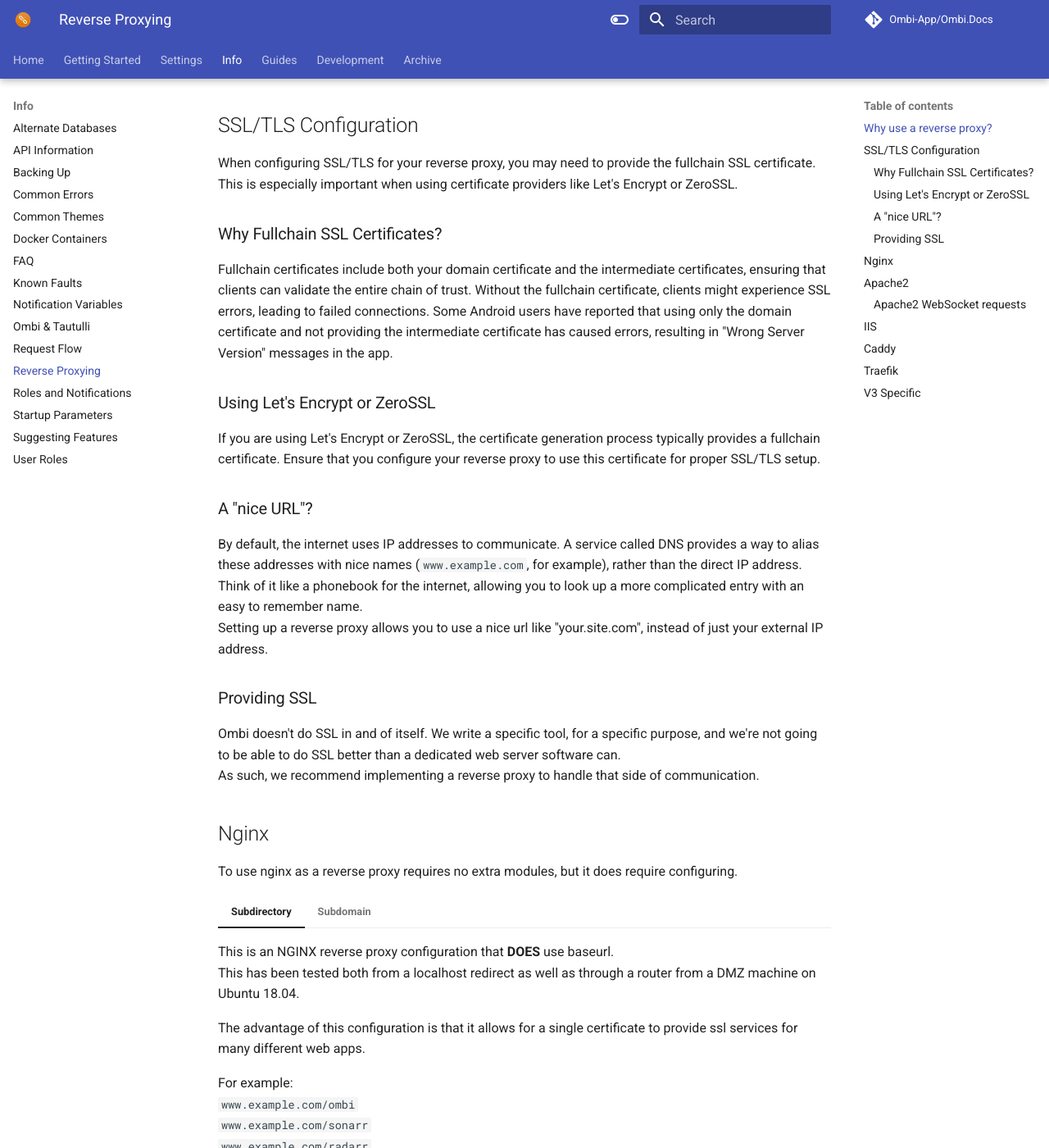
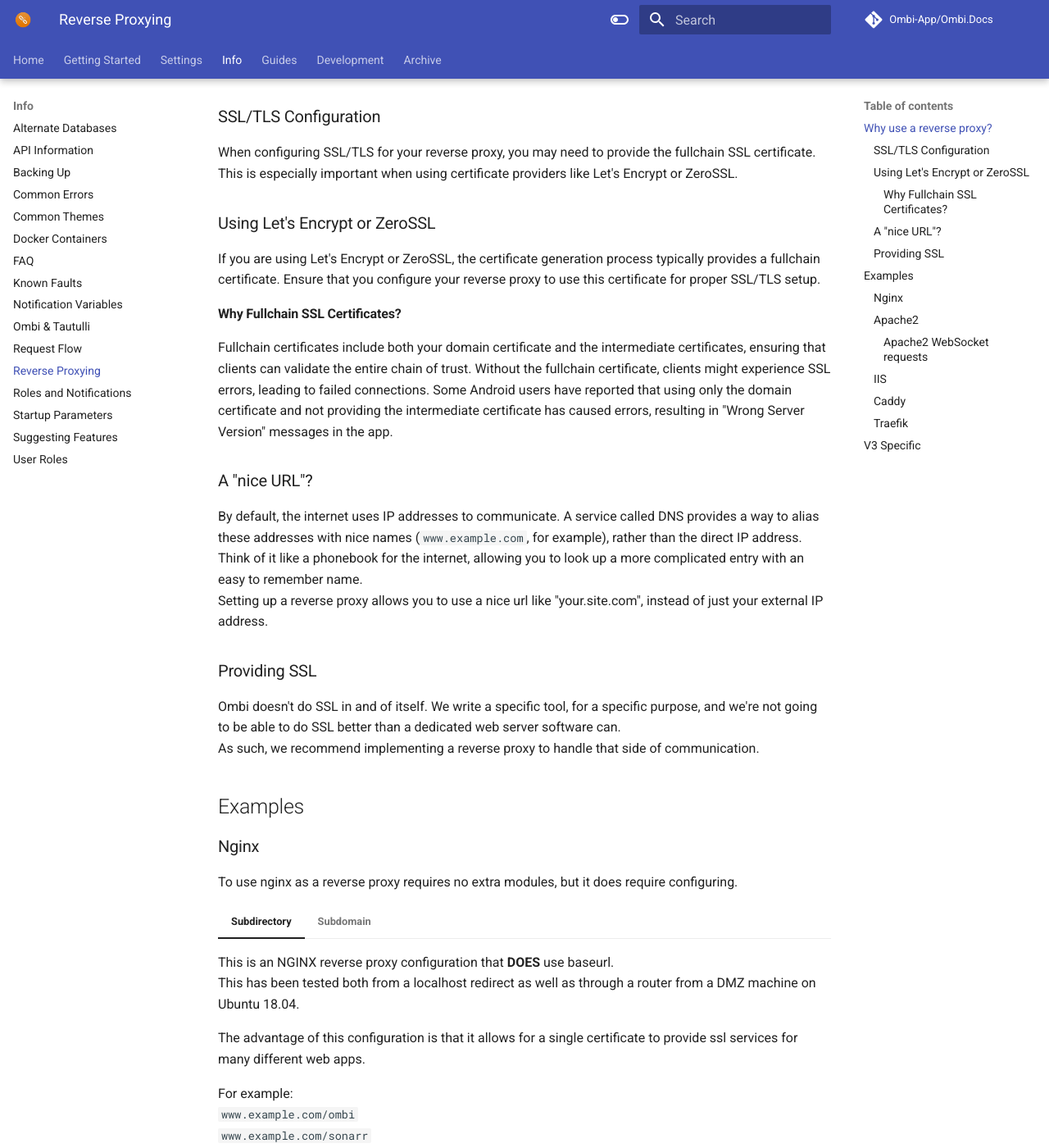
Before and after one commit to Ombi-app/Ombi.Docs, an MkDocs documentation site: the page built from docs/info/reverse-proxy.md, in a window 1280 px wide and 1400 px high, scrolled down 452 px. Shown: the whole window at 82% size. Built offline with MkDocs 1.6.1 and Material for MkDocs 9.7.7, drawn with Linux system fonts in a browser that asks for light colours; comment, search, counter and statistics services are not loaded; some of the changed text lies outside the part shown.

Commit message:
Tidy SSL notes

```diff
--- a/docs/info/reverse-proxy.md
+++ b/docs/info/reverse-proxy.md
@@ -12,18 +12,19 @@
 - Providing a nice URL for users to access (instead of `http://your.external.ip.address:port`).
 - Providing a layer of SSL security for your Ombi users.
 
-## SSL/TLS Configuration
+### SSL/TLS Configuration
 
 When configuring SSL/TLS for your reverse proxy, you may need to provide the fullchain SSL certificate. This is especially important when using certificate providers like Let's Encrypt or ZeroSSL.
-
-### Why Fullchain SSL Certificates?
-
-Fullchain certificates include both your domain certificate and the intermediate certificates, ensuring that clients can validate the entire chain of trust. Without the fullchain certificate, clients might experience SSL errors, leading to failed connections.
-Some Android users have reported that using only the domain certificate and not providing the intermediate certificate has caused errors, resulting in "Wrong Server Version" messages in the app.
 
 ### Using Let's Encrypt or ZeroSSL
 
 If you are using Let's Encrypt or ZeroSSL, the certificate generation process typically provides a fullchain certificate. Ensure that you configure your reverse proxy to use this certificate for proper SSL/TLS setup.
+
+
+#### Why Fullchain SSL Certificates?
+
+Fullchain certificates include both your domain certificate and the intermediate certificates, ensuring that clients can validate the entire chain of trust. Without the fullchain certificate, clients might experience SSL errors, leading to failed connections.
+Some Android users have reported that using only the domain certificate and not providing the intermediate certificate has caused errors, resulting in "Wrong Server Version" messages in the app.
 
 ### A "nice URL"?
 
@@ -35,7 +36,9 @@
 Ombi doesn't do SSL in and of itself. We write a specific tool, for a specific purpose, and we're not going to be able to do SSL better than a dedicated web server software can.
 As such, we recommend implementing a reverse proxy to handle that side of communication.
 
-## Nginx
+## Examples
+
+### Nginx
 
 To use nginx as a reverse proxy requires no extra modules, but it does require configuring.
 
@@ -163,7 +166,7 @@
 
 ***
 
-## Apache2
+### Apache2
 
 To run Apache with a reverse proxy setup, you'll need to activate certain modules. The following instructions are for Debian, please adjust commands for each package manager your OS uses.
 (assume all commands require sudo):
@@ -220,7 +223,7 @@
 
 Add `ProxyPass "/.well-known/" "!"` to the configuration file to allow Lets Encrypt to renew the subdomain TLS certificate.
 
-### Apache2 WebSocket requests
+#### Apache2 WebSocket requests
 
 While WebSockets are not a _requirement_ for Ombi to work, it does run a lot faster if it is able to use them. WebSocket requests need to be specifically handled when using a reverse proxy.
 With Apache2, the configuration below needs to be applied in addition to any ProxyPass/ProxyReverse configuration in the `<Location>` or `<VirtualHost>` block. This will ensure WebSocket requests are handled correctly through the reverse proxy.
@@ -246,7 +249,7 @@
 
 ***
 
-## IIS
+### IIS
 
 NOTE: There are some extra steps involved with getting IIS to proxy things.
 Install these two modules:
@@ -368,7 +371,7 @@
 
 ***
 
-## Caddy
+### Caddy
 
 Caddy 2 is a powerful, enterprise-ready, open source web server with automatic HTTPS written in Go.
 You can find Caddy [here](https://caddyserver.com/), and their docs can be found [here](https://caddyserver.com/docs/).
```
Also changed, not shown: other parts of docs/info/reverse-proxy.md (+2 -2 lines).
